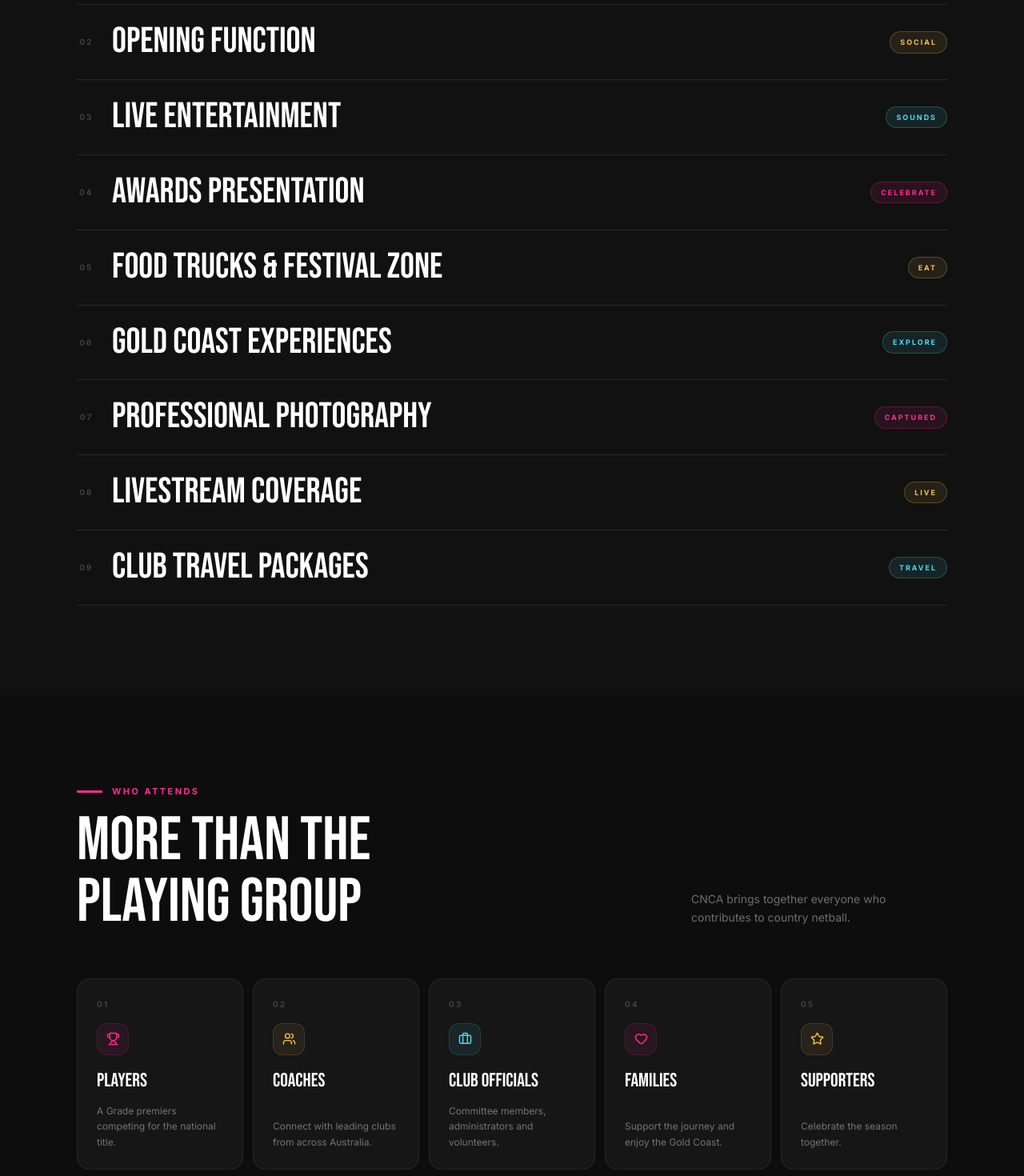
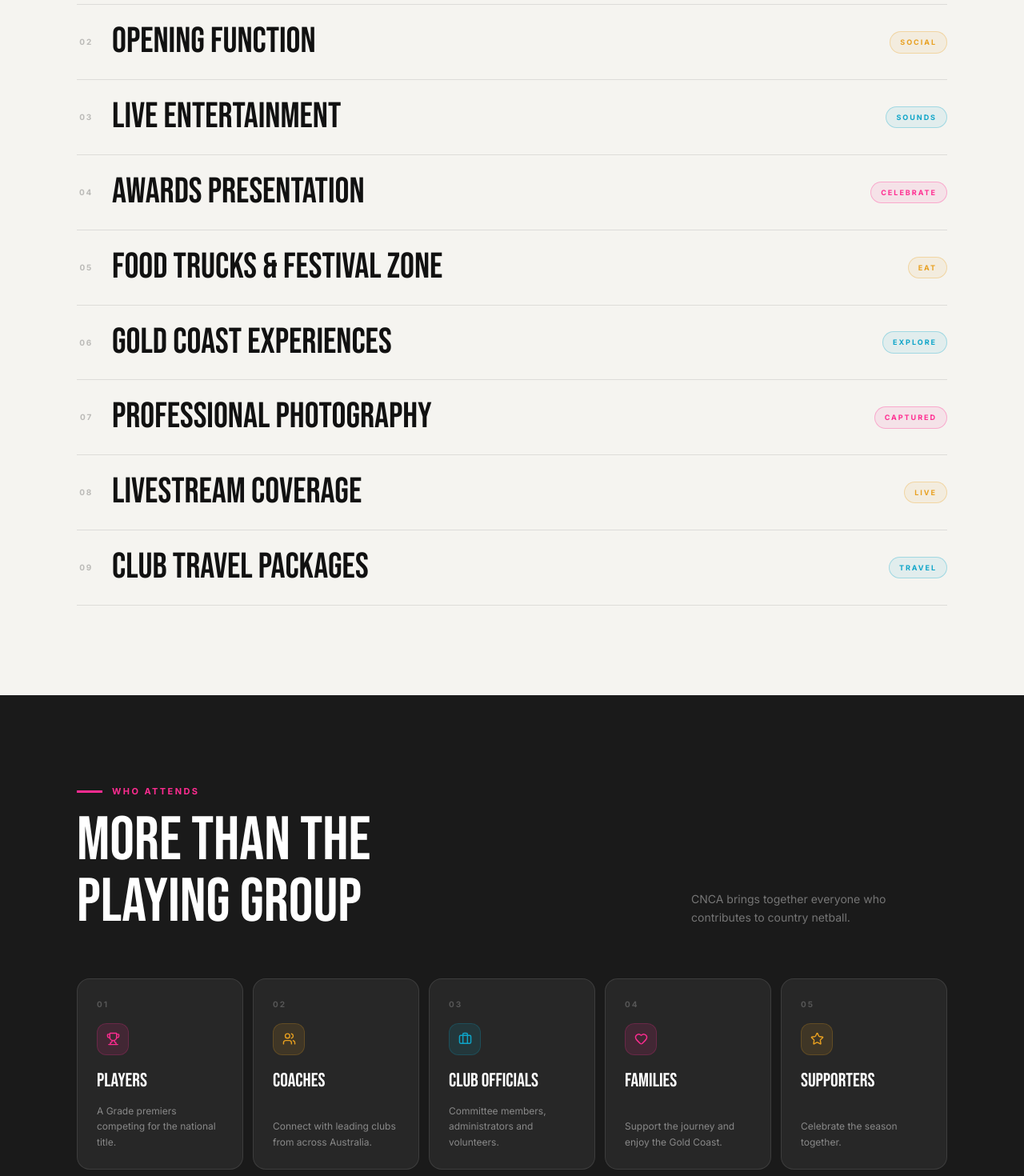
Before and after one commit to Boatsy007/Playfooty3, a React (Vite) app: page / in a window 1280 px wide. Shown: the part 1260-2730 px from the top of the page at 80% size. Built offline with nearby package versions, Linux system fonts and the light colour scheme.

Commit message:
Lighten sections: alternate light/dark palette, remove pure black backgrounds

```diff
--- a/src/components/sections/Experience.tsx
+++ b/src/components/sections/Experience.tsx
@@ -3,21 +3,21 @@ import { motion } from 'framer-motion'
 
 const lineup = [
   { cat: 'COMPETE',   label: 'National Championship',      color: '#ff2c91' },
-  { cat: 'SOCIAL',    label: 'Opening Function',           color: '#f4c14d' },
-  { cat: 'SOUNDS',    label: 'Live Entertainment',         color: '#4dd9f4' },
+  { cat: 'SOCIAL',    label: 'Opening Function',           color: '#e8a020' },
+  { cat: 'SOUNDS',    label: 'Live Entertainment',         color: '#0ea5c9' },
   { cat: 'CELEBRATE', label: 'Awards Presentation',        color: '#ff2c91' },
-  { cat: 'EAT',       label: 'Food Trucks & Festival Zone',color: '#f4c14d' },
-  { cat: 'EXPLORE',   label: 'Gold Coast Experiences',     color: '#4dd9f4' },
+  { cat: 'EAT',       label: 'Food Trucks & Festival Zone',color: '#e8a020' },
+  { cat: 'EXPLORE',   label: 'Gold Coast Experiences',     color: '#0ea5c9' },
   { cat: 'CAPTURED',  label: 'Professional Photography',   color: '#ff2c91' },
-  { cat: 'LIVE',      label: 'Livestream Coverage',        color: '#f4c14d' },
-  { cat: 'TRAVEL',    label: 'Club Travel Packages',       color: '#4dd9f4' },
+  { cat: 'LIVE',      label: 'Livestream Coverage',        color: '#e8a020' },
+  { cat: 'TRAVEL',    label: 'Club Travel Packages',       color: '#0ea5c9' },
 ]
 
 export default function Experience() {
   const [hovered, setHovered] = useState<number | null>(null)
 
   return (
-    <section id="experience" className="overflow-hidden" style={{ background: '#111111' }}>
+    <section id="experience" className="overflow-hidden" style={{ background: '#f5f4f0' }}>
       <div className="max-w-6xl mx-auto px-4 sm:px-8 py-20 lg:py-28">
 
         {/* Header */}
@@ -33,17 +33,17 @@ export default function Experience() {
               <div className="h-[3px] w-8 bg-[#ff2c91]" />
               <span className="text-[11px] font-bold tracking-[0.22em] uppercase text-[#ff2c91]">The Championship</span>
             </div>
-            <h2 className="font-display text-white leading-none" style={{ fontSize: 'clamp(2.8rem, 7vw, 6rem)' }}>
+            <h2 className="font-display leading-none" style={{ fontSize: 'clamp(2.8rem, 7vw, 6rem)', color: '#111111' }}>
               THE CHAMPIONSHIP<br />EXPERIENCE
             </h2>
           </div>
-          <p className="text-white/35 text-sm leading-relaxed max-w-xs pb-1">
+          <p className="text-sm leading-relaxed max-w-xs pb-1" style={{ color: 'rgba(17,17,17,0.5)' }}>
             Four days of competition, celebration and connection on the Gold Coast.
           </p>
         </motion.div>
 
         {/* Festival lineup rows */}
-        <div className="border-t border-white/10">
+        <div className="border-t" style={{ borderColor: 'rgba(17,17,17,0.12)' }}>
           {lineup.map(({ cat, label, color }, i) => (
             <motion.div
               key={label}
@@ -53,13 +53,16 @@ export default function Experience() {
               transition={{ duration: 0.55, delay: i * 0.06, ease: [0.22, 1, 0.36, 1] as [number,number,number,number] }}
               onHoverStart={() => setHovered(i)}
               onHoverEnd={() => setHovered(null)}
-              className="group flex items-center justify-between py-5 sm:py-6 border-b border-white/10 cursor-default transition-colors duration-300"
-              style={{ background: hovered === i ? `${color}0d` : 'transparent' }}
+              className="group flex items-center justify-between py-5 sm:py-6 border-b cursor-default transition-colors duration-300"
+              style={{
+                borderColor: 'rgba(17,17,17,0.1)',
+                background: hovered === i ? `${color}12` : 'transparent',
+              }}
             >
               <div className="flex items-center gap-4 sm:gap-6 flex-1 min-w-0">
                 <span
                   className="font-bold text-[10px] tracking-[0.18em] uppercase w-5 text-right shrink-0 transition-colors duration-300"
-                  style={{ color: hovered === i ? color : 'rgba(255,255,255,0.2)' }}
+                  style={{ color: hovered === i ? color : 'rgba(17,17,17,0.25)' }}
                 >
                   {String(i + 1).padStart(2, '0')}
                 </span>
@@ -67,7 +70,7 @@ export default function Experience() {
                   className="font-display leading-none truncate transition-colors duration-300"
                   style={{
                     fontSize: 'clamp(1.5rem, 3.5vw, 3rem)',
-                    color: hovered === i ? color : '#ffffff',
+                    color: hovered === i ? color : '#111111',
                   }}
                 >
                   {label.toUpperCase()}
@@ -76,9 +79,9 @@ export default function Experience() {
               <motion.span
                 className="shrink-0 ml-4 text-[9px] font-bold tracking-[0.22em] uppercase px-3 py-1.5 rounded-full transition-all duration-300"
                 style={{
-                  color: hovered === i ? '#111111' : color,
-                  background: hovered === i ? color : `${color}18`,
-                  border: `1px solid ${color}40`,
+                  color: hovered === i ? '#ffffff' : color,
+                  background: hovered === i ? color : `${color}15`,
+                  border: `1px solid ${color}50`,
                 }}
               >
                 {cat}
--- a/src/components/sections/HowItWorks.tsx
+++ b/src/components/sections/HowItWorks.tsx
@@ -14,14 +14,14 @@ const attendees = [
     num: '02',
     title: 'COACHES',
     desc: 'Connect with leading clubs from across Australia.',
-    color: '#f4c14d',
+    color: '#e8a020',
   },
   {
     icon: Briefcase,
     num: '03',
     title: 'CLUB OFFICIALS',
     desc: 'Committee members, administrators and volunteers.',
-    color: '#4dd9f4',
+    color: '#0ea5c9',
   },
   {
     icon: Heart,
@@ -35,7 +35,7 @@ const attendees = [
     num: '05',
     title: 'SUPPORTERS',
     desc: 'Celebrate the season together.',
-    color: '#f4c14d',
+    color: '#e8a020',
   },
 ]
 
@@ -51,7 +51,7 @@ export default function HowItWorks() {
   const go = (id: string) => document.querySelector(id)?.scrollIntoView({ behavior: 'smooth' })
 
   return (
-    <section id="format" className="py-20 lg:py-28" style={{ background: '#0d0d0d' }}>
+    <section id="format" className="py-20 lg:py-28" style={{ background: '#1a1a1a' }}>
       <div className="max-w-6xl mx-auto px-4 sm:px-8">
 
         {/* Section header */}
@@ -88,17 +88,17 @@ export default function HowItWorks() {
               viewport={{ once: true, margin: '-40px' }}
               whileHover={{ y: -4, transition: { duration: 0.2 } }}
               className="group rounded-2xl p-5 lg:p-6 flex flex-col cursor-default"
-              style={{ background: 'rgba(255,255,255,0.04)', border: '1px solid rgba(255,255,255,0.07)' }}
+              style={{ background: 'rgba(255,255,255,0.06)', border: '1px solid rgba(255,255,255,0.1)' }}
             >
               {/* Number */}
               <span className="text-[10px] font-bold tracking-[0.2em] mb-4 transition-colors duration-300"
-                style={{ color: 'rgba(255,255,255,0.18)' }}>
+                style={{ color: 'rgba(255,255,255,0.22)' }}>
                 {num}
               </span>
 
               {/* Icon */}
               <div className="w-10 h-10 rounded-xl flex items-center justify-center mb-5 transition-all duration-300"
-                style={{ background: `${color}14`, border: `1px solid ${color}25` }}>
+                style={{ background: `${color}20`, border: `1px solid ${color}35` }}>
                 <Icon size={17} style={{ color }} />
               </div>
 
@@ -107,7 +107,7 @@ export default function HowItWorks() {
                 style={{ fontSize: 'clamp(1.2rem, 2.5vw, 1.5rem)' }}>
                 {title}
               </p>
-              <p className="text-white/40 text-xs leading-relaxed mt-auto pt-2">
+              <p className="text-white/45 text-xs leading-relaxed mt-auto pt-2">
                 {desc}
               </p>
             </motion.div>
@@ -121,15 +121,15 @@ export default function HowItWorks() {
           viewport={{ once: true, margin: '-40px' }}
           transition={{ duration: 0.7, ease: [0.22, 1, 0.36, 1] as [number,number,number,number] }}
           className="rounded-2xl px-8 py-7 flex flex-col sm:flex-row items-start sm:items-center justify-between gap-5"
-          style={{ background: 'rgba(255,255,255,0.04)', border: '1px solid rgba(255,255,255,0.08)' }}
+          style={{ background: 'rgba(255,255,255,0.06)', border: '1px solid rgba(255,255,255,0.1)' }}
         >
           <div>
             <p className="font-display text-white leading-none mb-2"
               style={{ fontSize: 'clamp(1.4rem, 3vw, 2.2rem)' }}>
               THE CHAMPIONSHIP WEEKEND
             </p>
-            <p className="text-white/50 text-sm mb-0.5">Competition by day. Celebration by night.</p>
-            <p className="text-white/30 text-sm">
+            <p className="text-white/55 text-sm mb-0.5">Competition by day. Celebration by night.</p>
+            <p className="text-white/35 text-sm">
               Accommodation, travel and group packages available for the Gold Coast.
             </p>
           </div>
--- a/src/components/sections/Invitation.tsx
+++ b/src/components/sections/Invitation.tsx
@@ -33,7 +33,7 @@ export default function Invitation() {
   }
 
   return (
-    <section id="invitation" className="bg-[#1a1a1a] py-14 lg:py-20">
+    <section id="invitation" className="py-14 lg:py-20" style={{ background: '#111111' }}>
       <div className="max-w-6xl mx-auto px-4 sm:px-8">
         <div className="grid lg:grid-cols-[5fr,7fr] gap-10 lg:gap-16 items-start">
 
```
Also changed, not shown: src/components/sections/Prize.tsx (+16 -17 lines).
